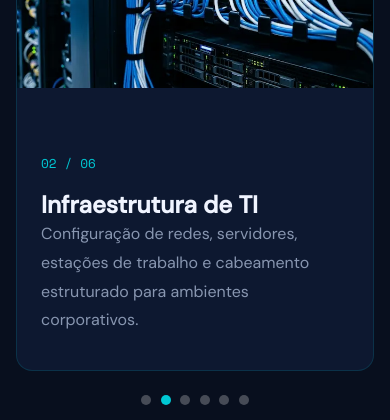
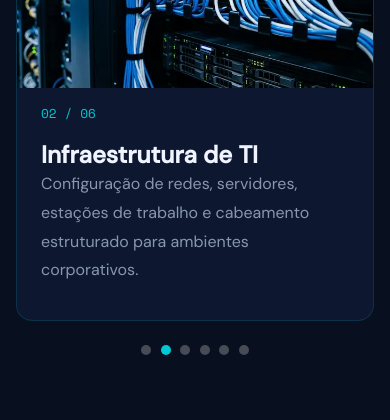
Before and after one commit to EdsonJuni0r/portfolio, a React (Vite) app: page / in a window 390 px wide. Shown: the part 3079-3499 px from the top of the page. Built offline with nearby package versions, Linux system fonts and the light colour scheme.

Commit message:
feat: Refatorando responsividade Services Mobile

```diff
--- a/src/App.css
+++ b/src/App.css
@@ -371,20 +371,24 @@
 
   .service-slide {
     grid-template-columns: 1fr;
+    touch-action: pan-y;
+    user-select: none;
+    -webkit-user-select: none;
+    transition: transform .3s ease;
   }
   .carousel-btn {
-    width: 32px;
-    height: 32px;
     display: none;
   }
 
   .service-slide__image {
     height: 250px;
+    pointer-events: none;
   }
 
   .service-slide__content {
     padding: 1.5rem;
     height: 250px;
+    margin-top: -50px;
   }
 
   .service-slide__content h3 {
```
